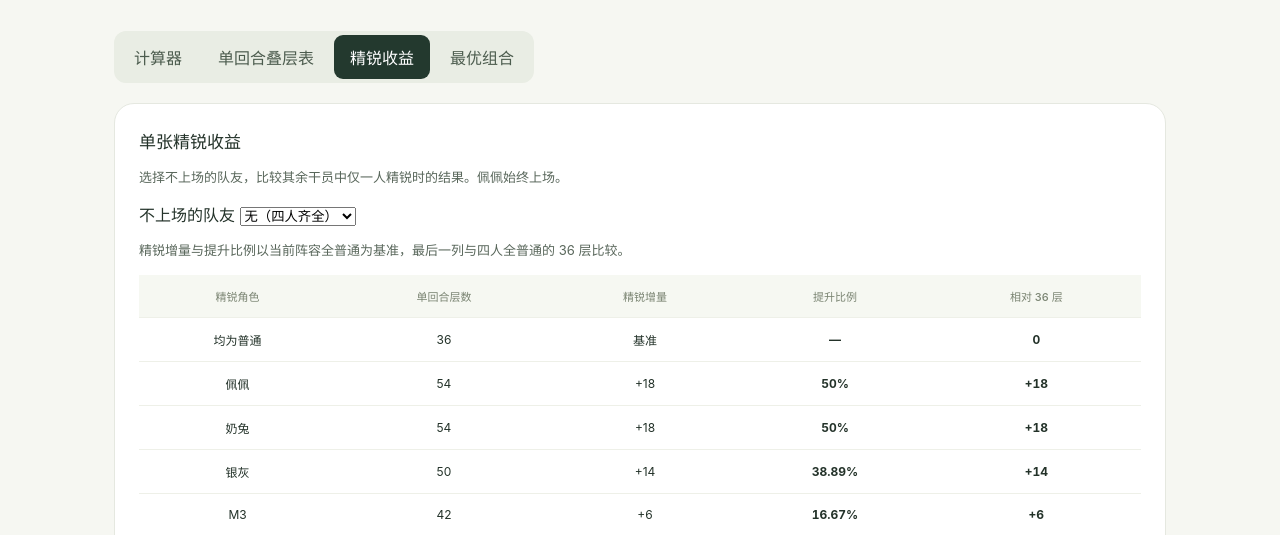
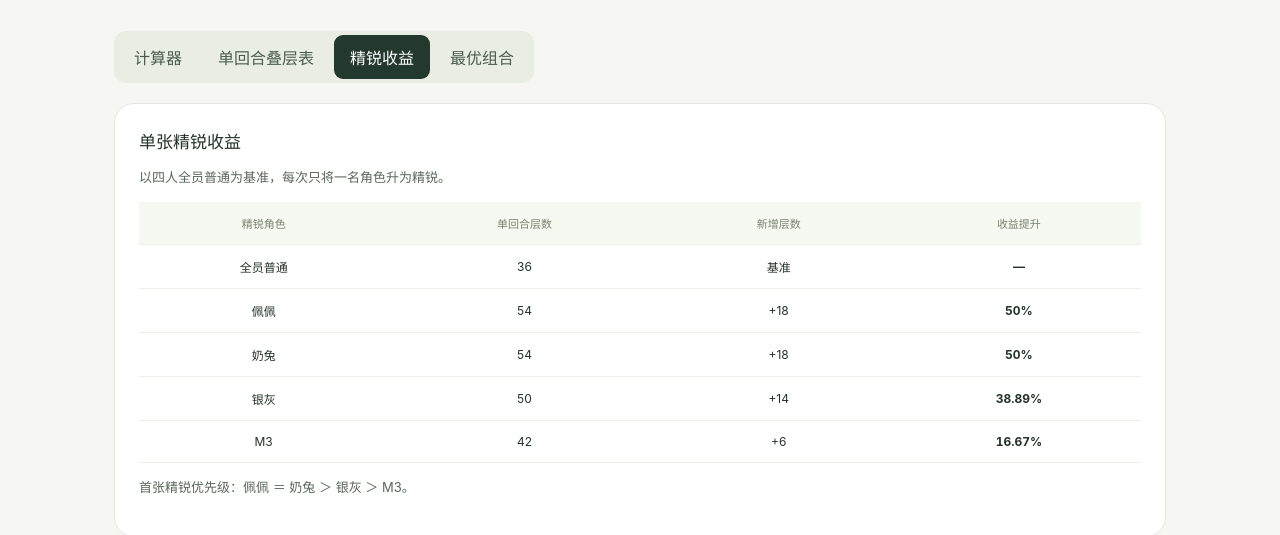
Before and after one commit to Ruby-Nine/siheyuan-calculator, a website: page index.html in a window 1280 px wide. Both pictures are taken after a click on the tab "精锐收益". Shown: the part 265-800 px from the top of the page. Drawn offline with Linux system fonts and the light colour scheme.

Commit message:
Rank optimal lineups by operator copies and restore upgrade gains

```diff
--- a/browser.js
+++ b/browser.js
@@ -97,41 +97,31 @@ const baseline = calculate().total;
 function tableRow(cells) {
   return '<tr>' + cells.map(cell => '<td>' + cell + '</td>').join('') + '</tr>';
 }
-function signed(value) {
-  return value > 0 ? '+' + value : String(value);
-}
-function renderGains() {
-  const absent = el('absent').value;
-  const team = absent ? {[absent]: 0} : {};
-  const ordinary = calculate(team).total;
-  const reference = tableRow(['均为普通', ordinary, '基准', '—', signed(ordinary - baseline)]);
-  const upgrades = characters.filter(character => character.id !== absent).map(character => {
-    const total = calculate({...team, [character.id]: 2}).total;
-    const added = total - ordinary;
-    const percent = Number((100 * added / ordinary).toFixed(2));
-    return tableRow([character.name, total, signed(added), percent + '%', signed(total - baseline)]);
-  });
-  el('gain-rows').innerHTML = reference + upgrades.join('');
-}
-el('absent').addEventListener('change', renderGains);
-renderGains();
+el('gain-rows').innerHTML = tableRow(['全员普通', baseline, '基准', '—']) + characters.map(character => {
+  const total = calculate({[character.id]: 2}).total;
+  const added = total - baseline;
+  const percent = Number((100 * added / baseline).toFixed(2));
+  return tableRow([character.name, total, '+' + added, percent + '%']);
+}).join('');
 
-const fullTeams = rows.filter(row => row.rabbit && row.silver && row.m3);
-const byCount = Array.from({length: 5}, () => []);
-for (const row of fullTeams) {
+const teamsByCopies = Array.from({length: 13}, () => []);
+const copyCost = [0, 1, 3];
+for (const row of rows) {
   for (const pepe of [1, 2]) {
     const team = {...row, pepe};
-    const elites = characters.filter(character => team[character.id] === 2);
-    byCount[elites.length].push({
-      total: calculate(team).total,
-      names: elites.map(character => character.name).join('＋') || '全员普通'
-    });
+    const count = characters.reduce((sum, {id}) => sum + copyCost[team[id]], 0);
+    const lineup = characters.filter(({id}) => team[id] > 0)
+      .map(({id, name}) => labels[team[id]] + name).join('＋');
+    teamsByCopies[count].push({lineup, total: calculate(team).total});
   }
 }
-el('best-rows').innerHTML = byCount.map((teams, count) => {
+
+el('best-rows').innerHTML = teamsByCopies.slice(1).map((teams, index) => {
+  const count = index + 1;
+  if (!teams.length) return tableRow([count + ' 张', '—', '没有恰好用满该张数的阵容']);
   const highest = Math.max(...teams.map(team => team.total));
   const winners = teams.filter(team => team.total === highest);
-  return tableRow([count + ' 张', highest, winners.map(team => team.names).join(' 或 ')]);
+  return tableRow([count + ' 张', highest, winners.map(team => team.lineup).join('<br>')]);
 }).join('');
 
 })();
--- a/index.html
+++ b/index.html
@@ -32,8 +32,8 @@
       </div>
       <section class="formula panel"><div><span class="eyebrow">HOW IT WORKS</span><h2>每一层，都算清楚</h2><p>银灰与 M3 加成先相加，再统一向下取整。</p></div><div class="formula-content"><code id="formula">18 + 1 × 18 = 36</code><p id="limit-formula"></p><p>奶兔额外叠层不占用佩佩上限；最后一次不足 2 层时，奶兔仍完整触发。</p></div></section>
       </section><section id="stacks" role="tabpanel" aria-labelledby="tab-stacks" tabindex="0" hidden><div class="panel sheet"><h2>单回合叠层表</h2><p>按上场人数分组：单佩佩 → 一名队友 → 两名队友 → 完整四合院。同一队友组合内，普通在前，再按精锐数量递增；同数量按奶兔、银灰、M3 排列。</p><div class="table-scroll"><table aria-label="单回合叠层表"><thead><tr><th scope="col">阵容</th><th scope="col">奶兔</th><th scope="col">银灰</th><th scope="col">M3</th><th scope="col">普通佩佩</th><th scope="col">精锐佩佩</th></tr></thead><tbody id="all-rows"></tbody></table></div><p>— 表示不上场，浅绿色标出计算器当前的队友配置。</p></div></section>
-<section id="gains" role="tabpanel" aria-labelledby="tab-gains" tabindex="0" hidden><div class="panel sheet"><h2>单张精锐收益</h2><p>选择不上场的队友，比较其余干员中仅一人精锐时的结果。佩佩始终上场。</p><label for="absent">不上场的队友</label> <select id="absent"><option value="">无（四人齐全）</option><option value="rabbit">奶兔</option><option value="silver">银灰</option><option value="m3">M3</option></select><p>精锐增量与提升比例以当前阵容全普通为基准，最后一列与四人全普通的 36 层比较。</p><div class="table-scroll"><table aria-label="单张精锐收益"><thead><tr><th scope="col">精锐角色</th><th scope="col">单回合层数</th><th scope="col">精锐增量</th><th scope="col">提升比例</th><th scope="col">相对 36 层</th></tr></thead><tbody id="gain-rows"></tbody></table></div><p>四人齐全时，首张精锐优先级：佩佩 ＝ 奶兔 ＞ 银灰 ＞ M3。</p></div></section>
-<section id="best" role="tabpanel" aria-labelledby="tab-best" tabindex="0" hidden><div class="panel sheet"><h2>不同精锐数量的最优组合</h2><p>四人均上场，比较相同精锐数量下的最高单回合叠层。</p><div class="table-scroll"><table aria-label="不同精锐数量的最优组合"><thead><tr><th scope="col">精锐数量</th><th scope="col">最高层数</th><th scope="col">精锐角色（列出全部并列组合）</th></tr></thead><tbody id="best-rows"></tbody></table></div><p>最优顺序：佩佩 → 银灰 → 奶兔 → M3，或奶兔 → 银灰 → 佩佩 → M3。两条路线都是 36 → 54 → 75 → 100 → 111 层。</p></div></section>
+<section id="gains" role="tabpanel" aria-labelledby="tab-gains" tabindex="0" hidden><div class="panel sheet"><h2>单张精锐收益</h2><p>以四人全员普通为基准，每次只将一名角色升为精锐。</p><div class="table-scroll"><table aria-label="单张精锐收益"><thead><tr><th scope="col">精锐角色</th><th scope="col">单回合层数</th><th scope="col">新增层数</th><th scope="col">收益提升</th></tr></thead><tbody id="gain-rows"></tbody></table></div><p>首张精锐优先级：佩佩 ＝ 奶兔 ＞ 银灰 ＞ M3。</p></div></section>
+<section id="best" role="tabpanel" aria-labelledby="tab-best" tabindex="0" hidden><div class="panel sheet"><h2>按干员总张数比较最优组合</h2><p>普通干员计 1 张，精锐干员计 3 张。佩佩必上，其余队友可缺席。每行比较恰好用满该张数的阵容。</p><div class="table-scroll"><table aria-label="按干员总张数比较最优组合"><thead><tr><th scope="col">干员总张数</th><th scope="col">最高层数</th><th scope="col">最优上场阵容（含并列）</th></tr></thead><tbody id="best-rows"></tbody></table></div><p>11 张无法恰好用满：四人全精锐需 12 张，将一人换为普通会降至 10 张。若允许留 1 张不用，可采用 10 张的最优组合。</p></div></section>
       <p class="assumption">计算假设：每回合触发次数充足，佩佩均能叠满自身上限。</p>
     </main>
     <footer><span>妙妙小工具 / 四合院叠层实验室</span><span>非官方玩家工具</span></footer>
```
Also changed, not shown: app.js (+18 -28 lines).
